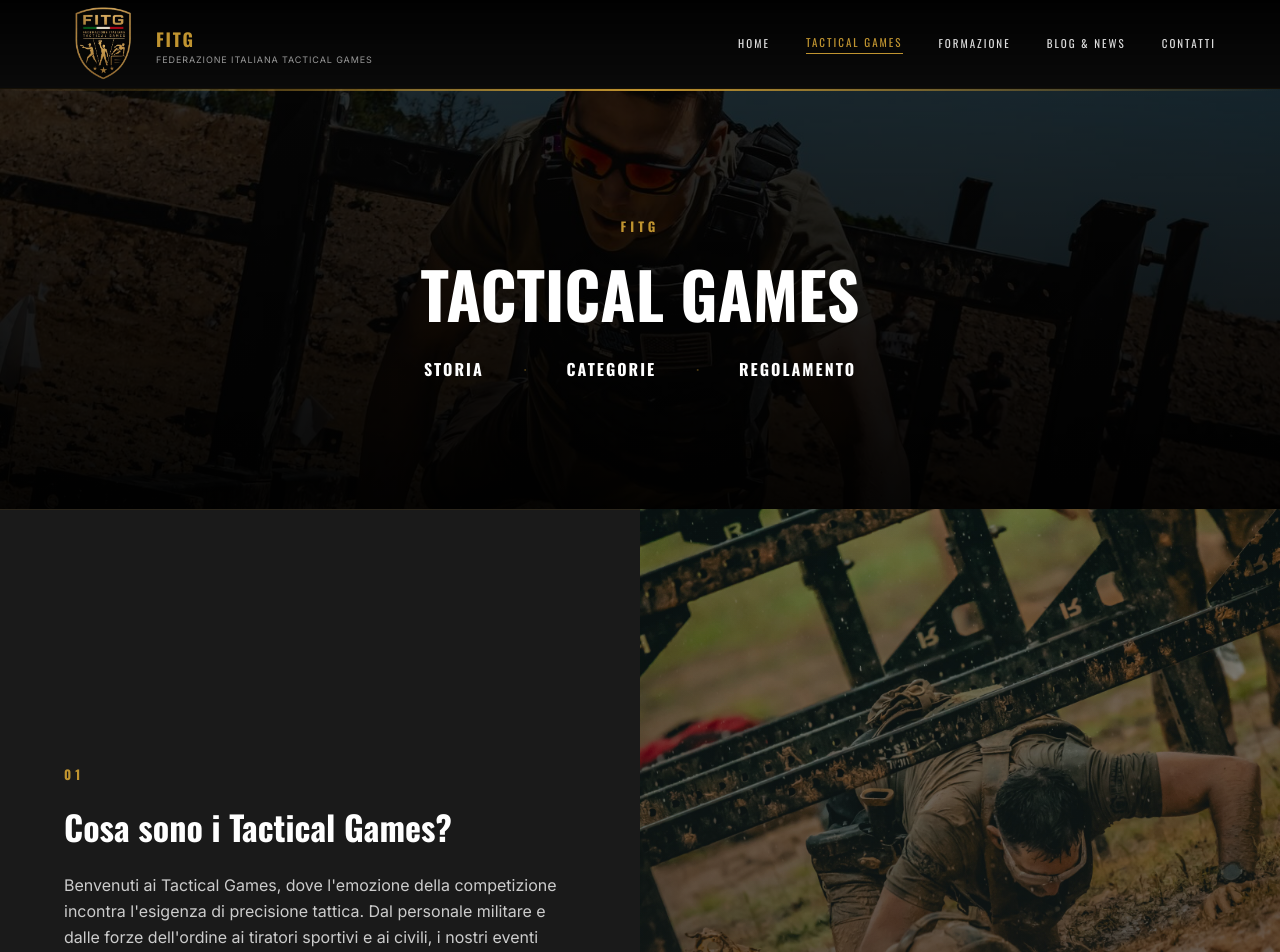
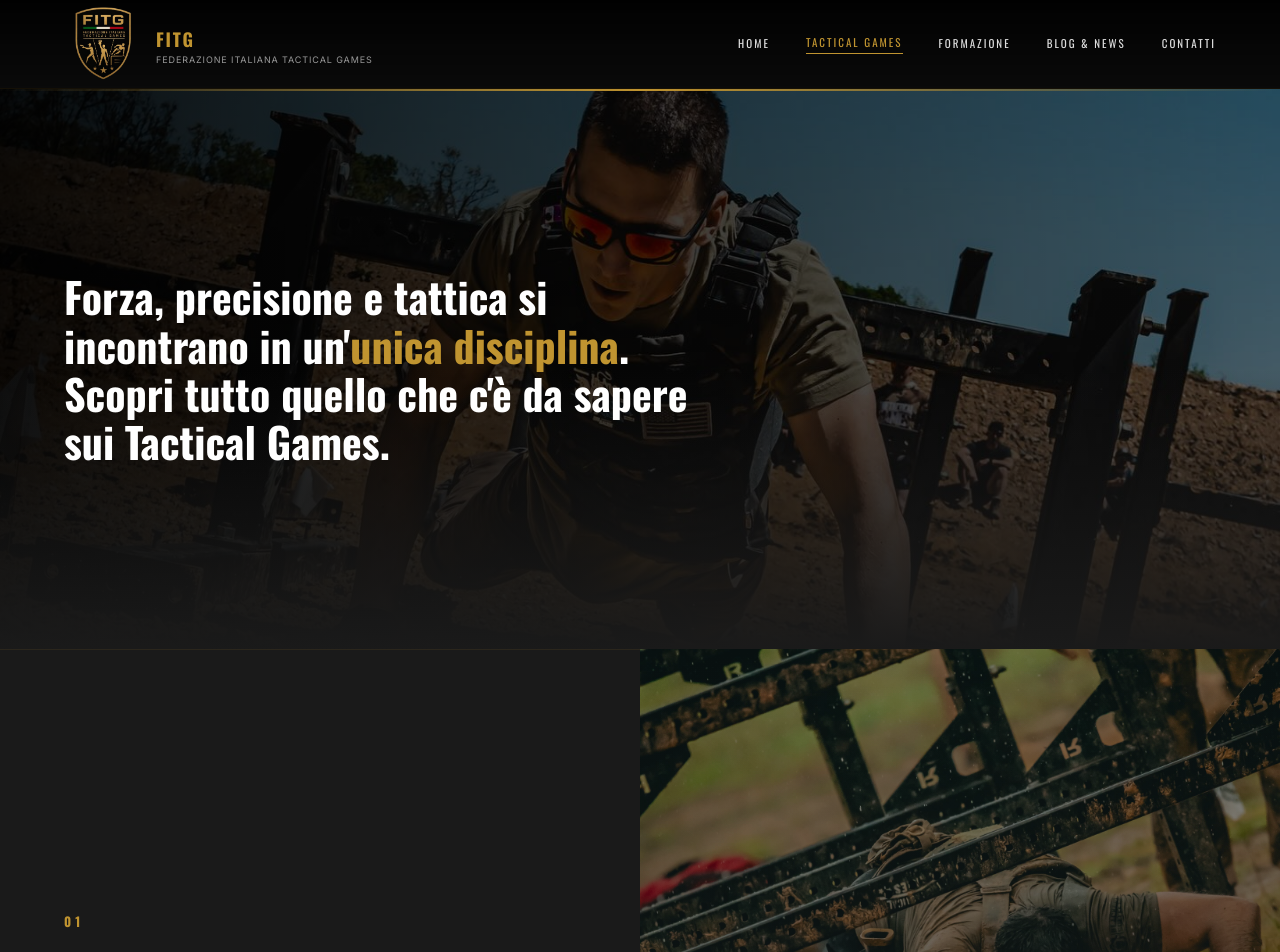
Before and after one commit to alelodato/fitg, a Next.js app in the folder fitg-website/: page /regole in a window 1280 px wide. Shown: the top 952 px of the page. Built offline with nearby package versions, Linux system fonts and the light colour scheme.

Commit message:
modificato hero pagina tactical games

```diff
--- a/fitg-website/app/regole/page.js
+++ b/fitg-website/app/regole/page.js
@@ -71,28 +71,7 @@
 export default function RegolePage() {
     return (
         <>
-            {/* HERO */}
-            <section className="relative overflow-hidden h-[260px] md:h-[420px]">
-                <Image src="/image6.jpeg" alt="Tactical Games" fill className="object-cover brightness-[0.3]" />
-                <div className="absolute inset-0 bg-gradient-to-b from-black/40 to-black/90" />
-                <div className="absolute top-0 left-0 right-0 h-0.5 bg-gradient-to-r from-transparent via-gold to-transparent" />
-                <div className="absolute inset-0 flex flex-col items-center justify-center text-center px-5">
-                    <div className="font-oswald font-bold text-gold text-[13px] tracking-[4px] mb-4">FITG</div>
-                    <h1 className="font-oswald font-bold text-[36px] md:text-[64px] leading-tight text-white">
-                        TACTICAL GAMES
-                    </h1>
-                    <div className="flex items-center gap-6 md:gap-10 mt-6">
-                        {['STORIA', 'CATEGORIE', 'REGOLAMENTO'].map((label, i) => (
-                            <div key={i} className="flex items-center gap-6 md:gap-10">
-                                <span className="font-oswald font-bold text-[13px] md:text-[16px] tracking-[2px] text-white hover:text-gold transition-colors cursor-pointer">
-                                    {label}
-                                </span>
-                                {i < 2 && <span className="text-gold/40">·</span>}
-                            </div>
-                        ))}
-                    </div>
-                </div>
-            </section>
+
 
             {/* STORIA — Sticky scroll */}
             <StoriaStickyScroll />
--- a/fitg-website/components/StoriaStickyScroll.js
+++ b/fitg-website/components/StoriaStickyScroll.js
@@ -6,19 +6,19 @@
 const storiaSteps = [
     {
         num: '01',
-        titolo: 'Cosa sono i Tactical Games?',
+        titolo: 'Che cosa sono i Tactical Games?',
         img: '/image2.jpeg',
         testo: 'Benvenuti ai Tactical Games, dove l\'emozione della competizione incontra l\'esigenza di precisione tattica. Dal personale militare e dalle forze dell\'ordine ai tiratori sportivi e ai civili, i nostri eventi rappresentano il banco di prova definitivo. Qui, individui provenienti da diversi ambiti si incontrano per competere con l\'élite, scoprendo i propri limiti sotto l\'intensa pressione che si respira solo nelle nostre arene.',
     },
     {
         num: '02',
-        titolo: 'Forza, resistenza e precisione',
+        titolo: 'Forza, Resistenza e Precisione',
         img: '/image3.jpeg',
         testo: 'Ogni evento combina esercizi di fitness funzionale con sfide di tiro di precisione. I concorrenti si muovono attraverso percorsi che mettono alla prova forza, resistenza e abilità nel tiro, trasportando equipaggiamento pesante, superando ostacoli e ingaggiando bersagli sotto pressione temporale, dove l\'affaticamento fisico si unisce all\'esigenza di precisione.',
     },
     {
         num: '03',
-        titolo: 'Premiare gli atleti migliori',
+        titolo: 'Premiare gli atleti più completi',
         img: '/image0.jpeg',
         testo: 'Il punteggio si basa sia sul tempo che sulla precisione, con penalità per i colpi mancati o gli errori procedurali. Diverse categorie garantiscono una competizione equa, dalle qualificazioni regionali ai campionati nazionali, tutti finalizzati a incoronare l\'atleta tattico più completo.',
     },
@@ -29,23 +29,44 @@
     const refs = useRef([])
 
     useEffect(() => {
+        const elements = refs.current.filter(Boolean)
+        if (elements.length === 0) return
+
         const observer = new IntersectionObserver(
             (entries) => {
                 entries.forEach((entry) => {
                     if (entry.isIntersecting) {
-                        const idx = Number(entry.target.dataset.index)
+                        const idx = Number(entry.target.getAttribute('data-index'))
                         setActive(idx)
                     }
                 })
             },
             { rootMargin: '-40% 0px -40% 0px', threshold: 0 }
         )
-        refs.current.forEach((el) => el && observer.observe(el))
+
+        elements.forEach((el) => observer.observe(el))
         return () => observer.disconnect()
     }, [])
 
+    const setRef = (el, index) => {
+        refs.current[index] = el
+    }
+
     return (
-        <section className="bg-[#1A1A1A] border-b border-gold/20">
+        <section className="bg-[#1A1A1A]">
+            {/* APERTURA — si fonde con la sezione, niente bordo netto */}
+            <div className="relative overflow-hidden h-[380px] md:h-[560px]">
+                <Image src="/image6.jpeg" alt="Tactical Games" fill className="object-cover brightness-[0.4]" />
+                <div className="absolute inset-0 bg-gradient-to-r from-black/85 via-black/40 to-transparent" />
+                <div className="absolute inset-0 bg-gradient-to-b from-transparent via-transparent to-[#1A1A1A]" />
+                <div className="absolute top-0 left-0 right-0 h-0.5 bg-gradient-to-r from-transparent via-gold to-transparent" />
+
+                <div className="absolute inset-0 flex flex-col justify-center px-5 md:px-16">
+                    <p className="font-oswald font-bold text-[26px] md:text-[42px] leading-[1.15] text-white max-w-[320px] md:max-w-2xl">
+                        Forza, precisione e tattica si incontrano in un'<span className="text-gold">unica disciplina</span>. Scopri tutto quello che c'è da sapere sui Tactical Games.
+                    </p>
+                </div>
+            </div>
 
             {/* DESKTOP — sticky scroll a due colonne, solo da lg in su */}
             <div className="hidden lg:grid lg:grid-cols-2">
@@ -53,14 +74,14 @@
                     {storiaSteps.map((step, i) => (
                         <div
                             key={i}
-                            ref={(el) => (refs.current[i] = el)}
+                            ref={(el) => setRef(el, i)}
                             data-index={i}
                             className="min-h-screen flex flex-col justify-center px-16 py-16 border-t border-gold/10"
                         >
                             <div className={`font-oswald font-bold text-[13px] tracking-[4px] mb-4 transition-colors duration-500 ${active === i ? 'text-gold' : 'text-[#444]'}`}>
                                 {step.num}
                             </div>
-                            <h3 className={`font-oswald font-bold text-[34px] mb-5 transition-colors duration-500 ${active === i ? 'text-white' : 'text-[#555]'}`}>
+                            <h3 className={`font-oswald font-bold text-[30px] mb-5 leading-tight transition-colors duration-500 ${active === i ? 'text-white' : 'text-[#555]'}`}>
                                 {step.titolo}
                             </h3>
                             <p className={`font-inter text-[16px] leading-relaxed transition-colors duration-500 ${active === i ? 'text-[#ccc]' : 'text-[#444]'}`}>
@@ -92,9 +113,12 @@
                         <div className="relative h-[280px] md:h-[400px] overflow-hidden">
                             <Image src={step.img} alt={step.titolo} fill className="object-cover brightness-[0.55]" />
                             <div className="absolute inset-0 bg-gradient-to-t from-[#1A1A1A] to-transparent" />
+                            <div className="absolute bottom-4 left-5 md:left-10 font-oswald font-bold text-gold text-[12px] md:text-[14px] tracking-[3px]">
+                                {step.num} / 03
+                            </div>
                         </div>
                         <div className="px-5 md:px-16 py-8 md:py-12 max-w-2xl md:mx-auto">
-                            <h3 className="font-oswald font-bold text-white text-[22px] md:text-[28px] mb-4">{step.titolo}</h3>
+                            <h3 className="font-oswald font-bold text-white text-[22px] md:text-[28px] mb-4 leading-tight">{step.titolo}</h3>
                             <p className="font-inter text-[14px] md:text-[16px] text-[#ccc] leading-relaxed">{step.testo}</p>
                         </div>
                     </div>
```
